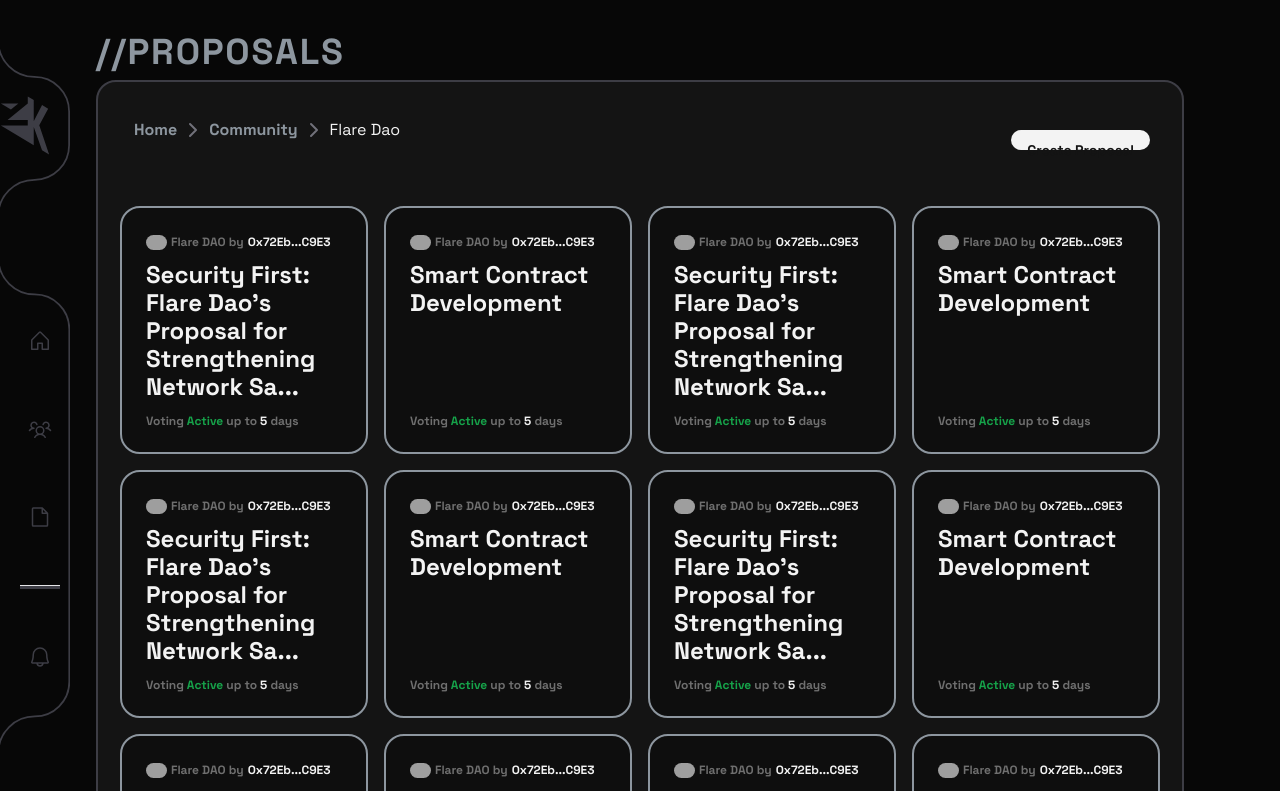
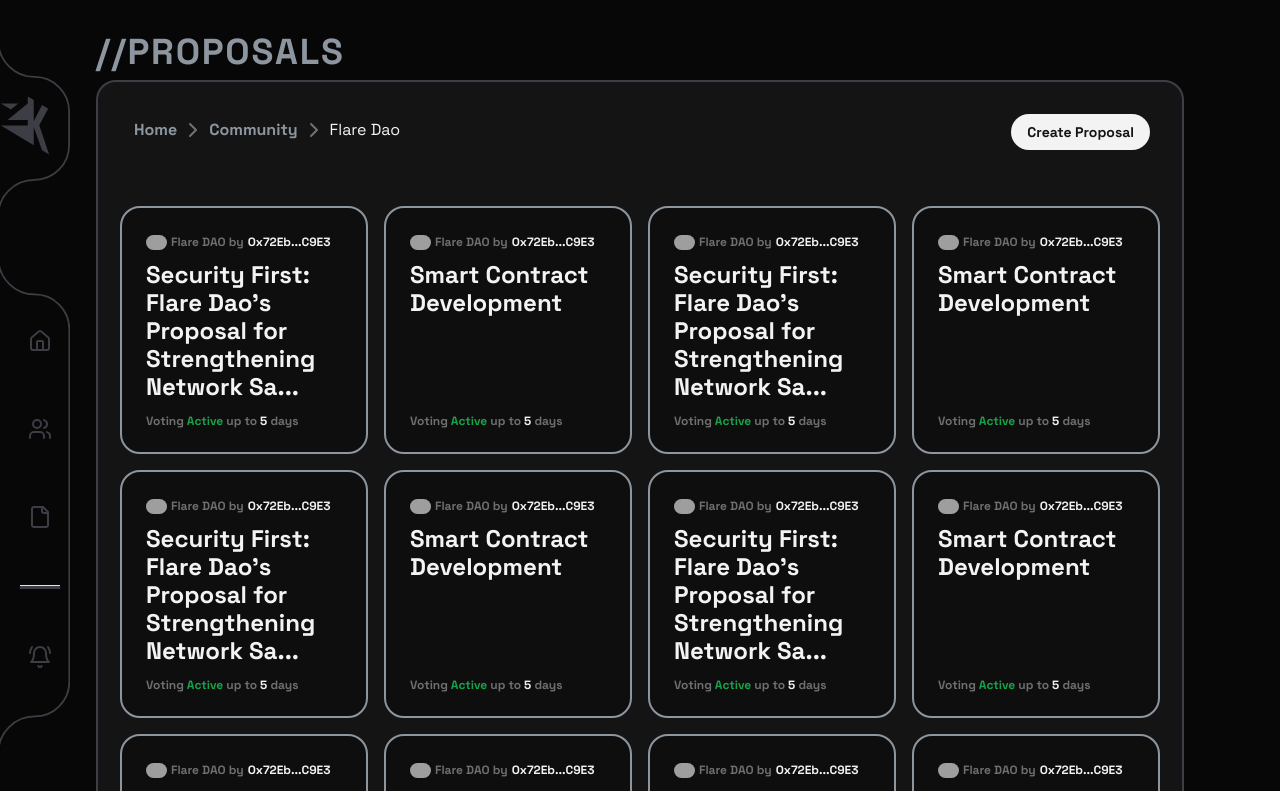
Before and after one commit to aerius-labs/zk-snap-frontend-v2, a Next.js app: page /community/1 in a window 1280 px wide. Shown: the top 791 px of the page. Built offline with nearby package versions, Linux system fonts and the light colour scheme; grey boxes are pictures that could not be loaded.

Commit message:
fix: margin and padding issues

```diff
--- a/src/app/community/[communityId]/page.tsx
+++ b/src/app/community/[communityId]/page.tsx
@@ -169,7 +169,7 @@ export default function CommunityProposal() {
           <BreadcrumbDemo items={breadcrumbItems} />
           <Link
             href={'/create-proposal'}
-            className='ml-auto mt-4 flex w-full justify-center rounded-[30px] bg-light px-4 py-2.5 font-bold text-lightDark md:w-auto'
+            className='ml-auto flex w-full items-center justify-center rounded-[30px] bg-light px-4 py-2.5 font-bold text-lightDark md:w-auto'
           >
             Create Proposal
           </Link>
--- a/src/app/page.tsx
+++ b/src/app/page.tsx
@@ -7,7 +7,7 @@ export default function Home() {
   return (
     <main className='flex flex-col items-center justify-between gap-10 bg-dark'>
       <div className='flex h-screen w-screen flex-col items-center justify-center bg-hero bg-cover bg-center bg-no-repeat xl:justify-end'>
-        <div className='text-[80px] font-bold leading-none text-light md:text-[180px] xl:text-[260px]'>
+        <div className='text-[140px] font-bold leading-none text-light xl:text-[260px]'>
           ZK SNAP
         </div>
         <div className='flex flex-col items-center justify-center px-4'>
--- a/src/components/breadcrumb.tsx
+++ b/src/components/breadcrumb.tsx
@@ -1,4 +1,5 @@
 import React from 'react';
+
 import {
   Breadcrumb,
   BreadcrumbItem,
@@ -7,7 +8,6 @@ import {
   BreadcrumbPage,
   BreadcrumbSeparator,
 } from '@/components/ui/breadcrumb';
-import { ChevronRight } from 'lucide-react';
 
 interface BreadCrumbItem {
   label: string;
--- a/src/components/communitySection.tsx
+++ b/src/components/communitySection.tsx
@@ -104,8 +104,8 @@ const CommunitySection = () => {
             </div>
           </div>
         </div>
-        <div className='mt-6 flex justify-center'>
-          <div className='3xl:grid-cols-4 grid gap-6 py-4 md:grid-cols-1 lg:grid-cols-2 xl:grid-cols-3'>
+        <div className='mt-6 flex w-full justify-center'>
+          <div className='3xl:grid-cols-4 grid w-full gap-6 px-20 py-4 sm:grid-cols-2 xl:grid-cols-3'>
             {data.map((dao: DaoDetails) => (
               <Link key={dao.id} href='/community/1'>
                 <Community daoDetails={dao} />
--- a/src/components/sidebar.tsx
+++ b/src/components/sidebar.tsx
@@ -1,19 +1,21 @@
 'use client';
-import React from 'react';
 import Image from 'next/image';
 import Link from 'next/link';
 import { usePathname } from 'next/navigation';
-import { Bell, File, House, UsersThree } from '../lib/icons';
+import React from 'react';
+
 import { cn } from '@/lib/utils';
+
+import { House, File, BellRingIcon, Users } from 'lucide-react';
 
 const Sidebar = () => {
   const pathname = usePathname();
 
   const navItems = [
     { href: '/', icon: House, label: 'Home' },
-    { href: '/community', icon: UsersThree, label: 'Community' },
+    { href: '/community', icon: Users, label: 'Community' },
     { href: '/proposal', icon: File, label: 'Proposal' },
-    { href: '/notifications', icon: Bell, label: 'Notifications' },
+    { href: '/notifications', icon: BellRingIcon, label: 'Notifications' },
   ];
 
   const NavItem = ({ href, icon: Icon, label }: any) => {
```
